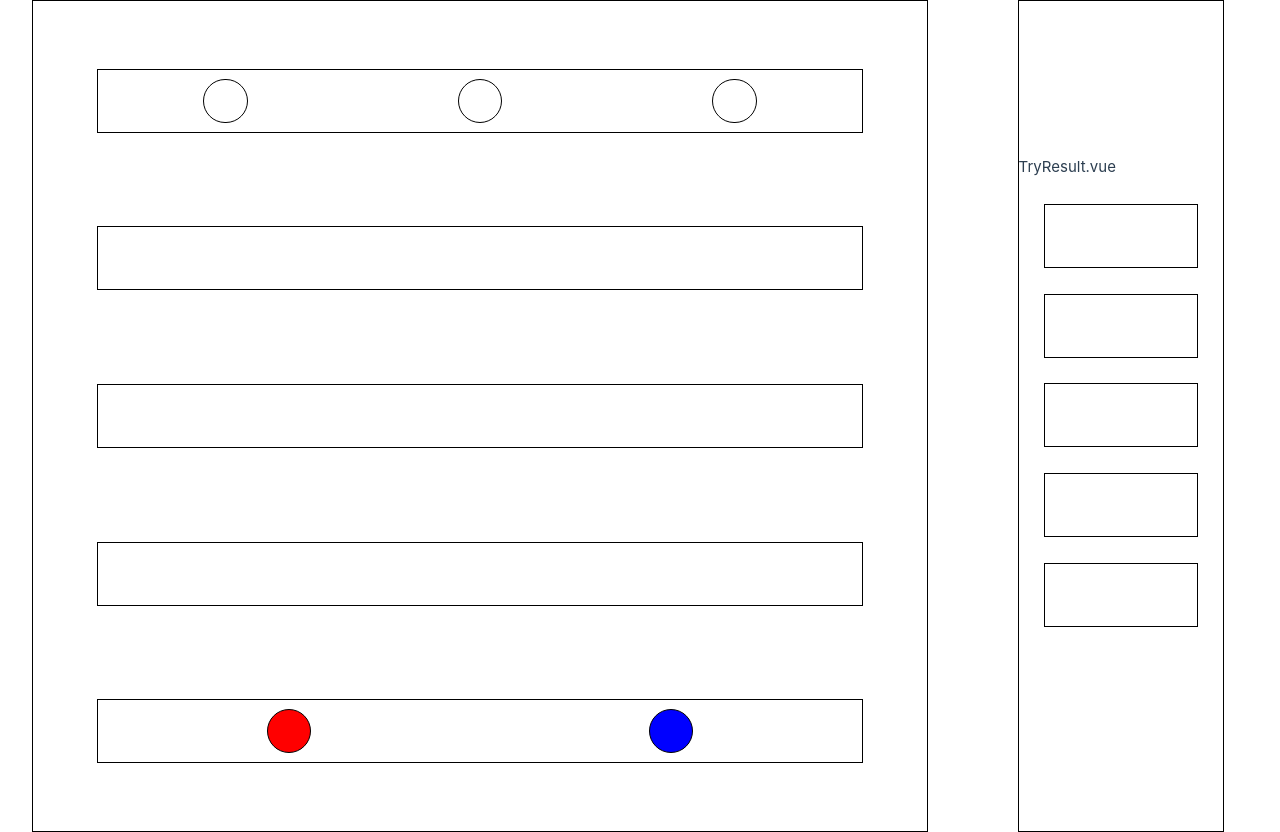
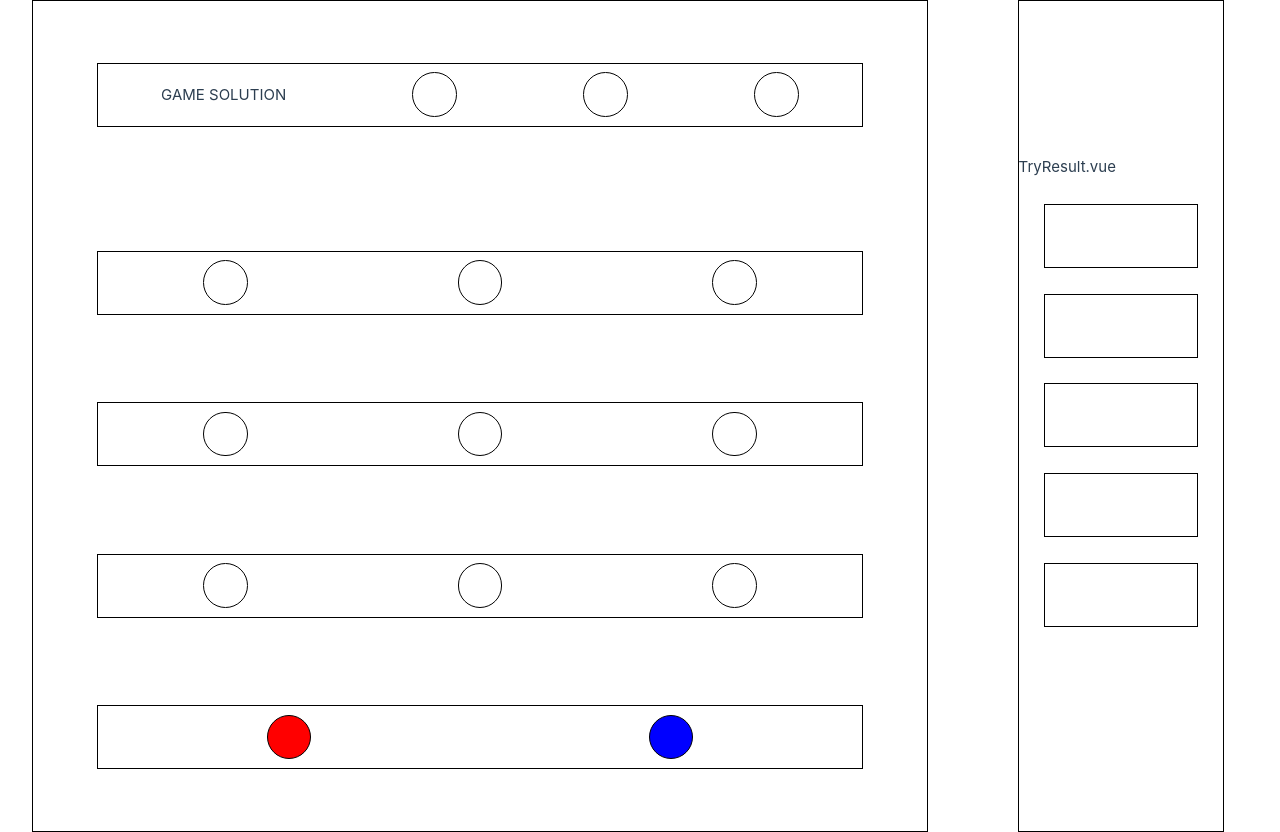
Before and after one commit to Flothar78/mastermind, a Vue app: page / in a window 1280 px wide. Built offline with nearby package versions, Linux system fonts and the light colour scheme; the HTML template or start-up script is replaced by a standard one.

Commit message:
Try unested data structure

```diff
--- a/src/components/GameSolution.vue
+++ b/src/components/GameSolution.vue
@@ -4,6 +4,7 @@ import PeonOccurence from "@/components/PeonOccurence.vue";
 
 <template>
   <div class="peons-row">
+    GAME SOLUTION
     <PeonOccurence />
     <PeonOccurence />
     <PeonOccurence />
--- a/src/components/PeonsRow.vue
+++ b/src/components/PeonsRow.vue
@@ -9,8 +9,14 @@ const { classColor, peons, rows } = storeToRefs(color_store);
 </script>
 
 <template>
+  <div class="betweenRows"></div>
   <div v-for="row in rows" :key="row.id" class="withinRow">
-    <PeonOccurence v-for="peon in peons" :key="peon.id" />
+    <PeonOccurence
+      v-for="peon in peons"
+      :key="peon.id"
+      @click="color_store.getColorFromStore(row.id, peon.id)"
+      :class="peon.class"
+    />
   </div>
 </template>
 
@@ -23,4 +29,8 @@ const { classColor, peons, rows } = storeToRefs(color_store);
   height: 5vw;
   margin: 2vw;
 }
+.betweenRows {
+  display: flex;
+  flex-direction: column-reverse;
+}
 </style>
--- a/src/stores/ColorStore.js
+++ b/src/stores/ColorStore.js
@@ -3,29 +3,12 @@ import { ref } from "vue";
 export const useColorStore = defineStore("ColorStore", {
   state: () => {
     return {
-      rows: ref([
-        {
-          peons: [
-            { id: 0, class: "" },
-            { id: 1, class: "" },
-            { id: 2, class: "" },
-          ],
-        },
-        {
-          peons: [
-            { id: 0, class: "" },
-            { id: 1, class: "" },
-            { id: 2, class: "" },
-          ],
-        },
-        {
-          peons: [
-            { id: 0, class: "" },
-            { id: 1, class: "" },
-            { id: 2, class: "" },
-          ],
-        },
-      ]),
+      rows: ref([{ id: 0 }, { id: 1 }, { id: 2 }]),
+      peons: [
+        { id: 0, class: "" },
+        { id: 1, class: "" },
+        { id: 2, class: "" },
+      ],
       choiceOfColor: [],
     };
   },
@@ -36,9 +19,7 @@ export const useColorStore = defineStore("ColorStore", {
       console.log(this.choiceOfColor);
     },
     getColorFromStore(rowId, peonId) {
-      this.peons[peonId].class = Object.values(this.choiceOfColor);
-      console.log(this.peons);
-      console.log(this.rows);
+      this.peons[rowId].class = Object.values(this.choiceOfColor);
     },
   },
 });
```
